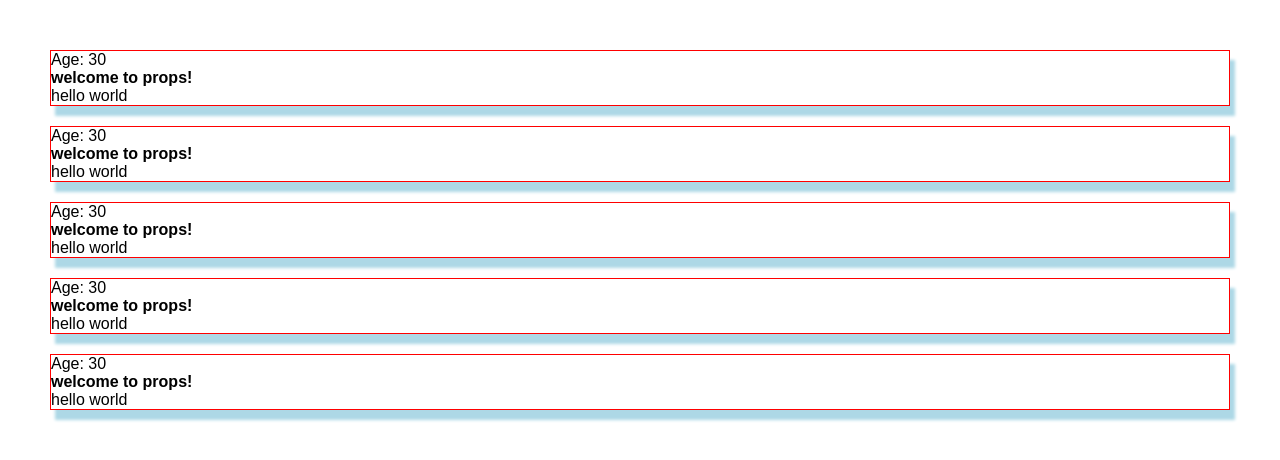
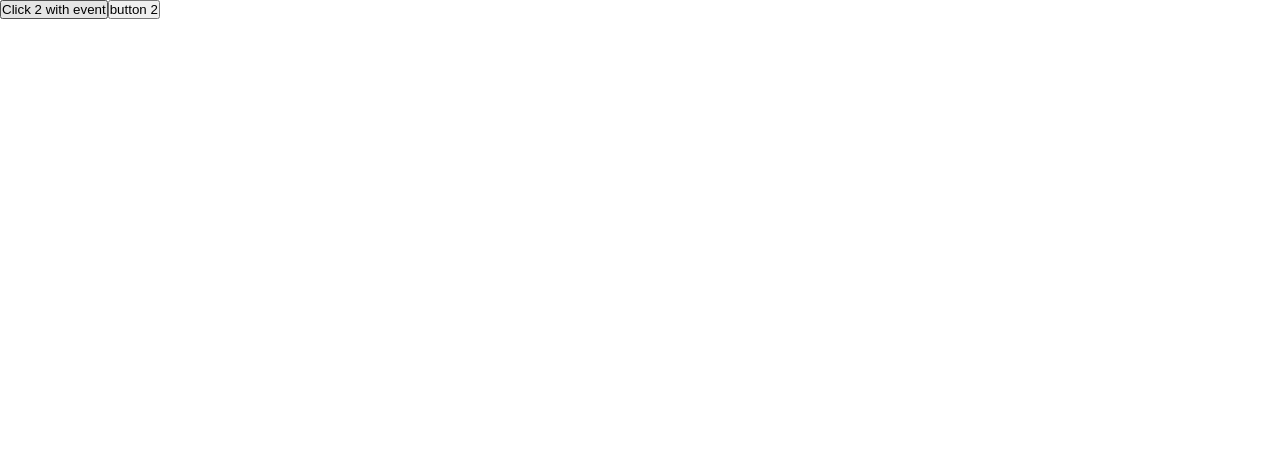
Before and after one commit to nkartikaxioned/React-Training-, a React (Vite) app in the folder react/: page / in a window 1280 px wide. Shown: the top 460 px of the page. Built offline with nearby package versions, Linux system fonts and the light colour scheme.

Commit message:
Synthetic events in react

```diff
--- a/react/src/App.jsx
+++ b/react/src/App.jsx
@@ -1,16 +1,17 @@
 import React from "react";
-import { Test } from "./components/propsLearning";
+// import { Test } from "./components/propsLearning";
 // import { StateFunction, UserName } from "./components/stateLearning";
 // import { StudentsList } from "./components/studentsList";
-import { GetProfile } from "./components/profile";
-import "./components/profile.css";
-import "./components/profile.module.css"
+// import { GetProfile } from "./components/profile";
+// import "./components/profile.css";
+// import "./components/profile.module.css"
+import { EventHandling } from "./components/eventHandling";
 
 export const App = () => {
 
   return (
     <>
-      <GetProfile />
+      <EventHandling />
     </>
   )
 };
--- /dev/null
+++ b/react/src/components/eventHandling.jsx
@@ -0,0 +1,28 @@
+export const EventHandling = () => {
+  return (
+    <>
+    {/* function components with named functions */}
+      {/* <button onClick={handleButtonClick}>Click me</button> we cannot pass arguments */}
+      {/* <button onClick={() => handleButtonClick()}>Click me</button> if we dont pass event to object the we wont get synthetic events */}
+      <button onClick={(event) => handleButtonClick(event)}>Click 2 with event</button>
+      <button onClick={() => handleGreeting("abc")}>button 2</button>
+    </>
+  );
+}
+
+// traditional fuunction
+// function handleButtonClick() {
+//   alert("This is an onClick event");
+// }
+
+//fat arrow function
+const handleButtonClick = (e) => {
+  console.log(e);
+  console.log(e.target);
+  console.log(e.target.type);
+  alert("This is an onClick event");
+}
+
+const handleGreeting = (user) => {
+  alert(`welcome ${user}`);
+}
```
